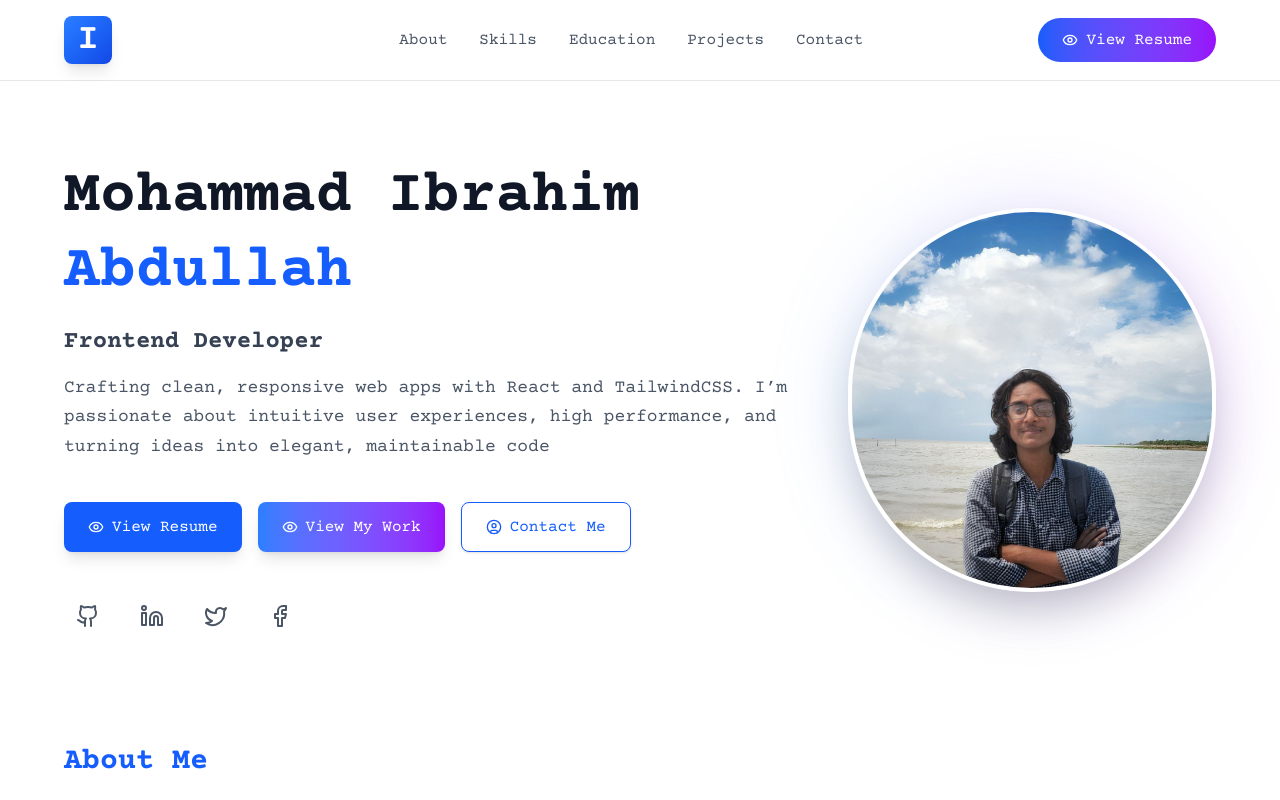
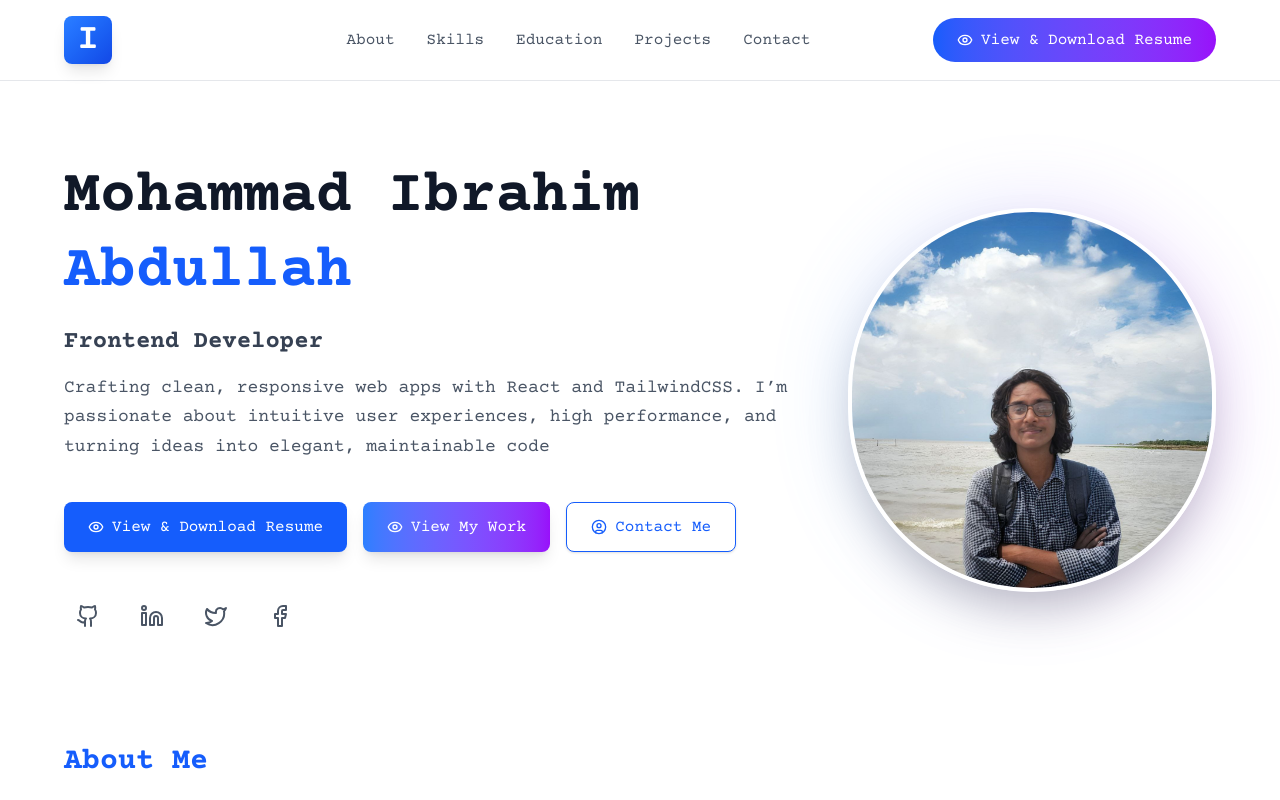
Before and after one commit to ibrahim3761/My-Portfolio, a React (Vite) app: page / in a window 1280 px wide. Shown: the top 800 px of the page. Built offline with nearby package versions, Linux system fonts and the light colour scheme.

Commit message:
resume-download-added

```diff
--- a/package.json
+++ b/package.json
@@ -13,6 +13,7 @@
     "@emailjs/browser": "^4.4.1",
     "@tailwindcss/vite": "^4.1.11",
     "lucide-react": "^0.525.0",
+    "motion": "^12.23.12",
     "react": "^19.1.0",
     "react-dom": "^19.1.0",
     "react-icons": "^5.5.0",
--- a/src/Component/Hero.jsx
+++ b/src/Component/Hero.jsx
@@ -1,4 +1,5 @@
 import React from "react";
+import { motion } from "motion/react";
 import { Github, Linkedin, Twitter, Facebook, Eye, CircleUser } from "lucide-react";
 import Image from "../assets/photo_2024-10-04_18-17-17.jpg";
 
@@ -10,11 +11,38 @@ const Hero = () => {
     }
   };
 
+  const resumePreviewLink =
+    "https://drive.google.com/file/d/1ooovy33xBhFi0Josgh9uGe1-w1v32FpV/view?usp=sharing";
+  const resumeDownloadLink =
+    "https://drive.google.com/uc?export=download&id=1ooovy33xBhFi0Josgh9uGe1-w1v32FpV";
+
+  // On click: open preview in new tab + trigger download
+  const handleResumeClick = () => {
+    window.open(resumePreviewLink, "_blank");
+
+    const link = document.createElement("a");
+    link.href = resumeDownloadLink;
+    link.setAttribute("download", "Mohammad_Ibrahim_Abdullah_Resume.pdf");
+    document.body.appendChild(link);
+    link.click();
+    document.body.removeChild(link);
+  };
+
   return (
-    <section className="container py-12 md:pt-30 md:pb-10 mt-10">
+    <motion.section
+      initial={{ opacity: 0, y: 20 }}
+      animate={{ opacity: 1, y: 0 }}
+      transition={{ duration: 0.8, ease: "easeOut" }}
+      className="container py-12 md:pt-30 md:pb-10 mt-10"
+    >
       <div className="flex flex-col md:flex-row justify-between gap-4 md:gap-8 lg:gap-12 items-center">
         {/* Content Section */}
-        <div className="space-y-2 md:space-y-6 text-center lg:text-left ">
+        <motion.div
+          initial={{ opacity: 0, y: 40 }}
+          animate={{ opacity: 1, y: 0 }}
+          transition={{ delay: 0.3, duration: 0.6, ease: "easeOut" }}
+          className="space-y-2 md:space-y-6 text-center lg:text-left"
+        >
           <div className="space-y-2 md:space-y-4">
             <h1 className="text-3xl md:text-5xl lg:text-6xl font-bold text-gray-900 leading-tight">
               Mohammad Ibrahim <br />{" "}
@@ -33,37 +61,50 @@ const Hero = () => {
           </div>
 
           {/* CTA Buttons */}
-          <div className="flex flex-col sm:flex-row flex-wrap gap-2 md:gap-4 pt-4 justify-center lg:justify-start">
-            <button
-              onClick={() =>
-                window.open(
-                  "https://drive.google.com/file/d/1ooovy33xBhFi0Josgh9uGe1-w1v32FpV/view?usp=sharing",
-                  "_blank"
-                )
-              }
-              className="cursor-pointer inline-flex items-center justify-center bg-blue-600 hover:bg-blue-700 text-white px-6 py-3 rounded-lg transition-all duration-200 hover:scale-105 shadow-lg hover:shadow-xl"
+          <motion.div
+            initial={{ opacity: 0, y: 40 }}
+            animate={{ opacity: 1, y: 0 }}
+            transition={{ delay: 0.7, duration: 0.6, ease: "easeOut" }}
+            className="flex flex-col sm:flex-row flex-wrap gap-2 md:gap-4 pt-4 justify-center lg:justify-start"
+          >
+            <motion.button
+              onClick={handleResumeClick}
+              whileHover={{ scale: 1.05 }}
+              whileTap={{ scale: 0.95 }}
+              className="cursor-pointer inline-flex items-center justify-center bg-blue-600 hover:bg-blue-700 text-white px-6 py-3 rounded-lg transition-all duration-200 shadow-lg hover:shadow-xl"
             >
               <Eye className="w-4 h-4 mr-2" />
-              View Resume
-            </button>
-            <button
+              View & Download Resume
+            </motion.button>
+
+            <motion.button
               onClick={() => scrollToSection("#projects")}
-              className="cursor-pointer inline-flex items-center justify-center bg-gradient-to-r from-blue-500 to-purple-600 hover:from-blue-600 hover:to-purple-700 text-white px-6 py-3 rounded-lg transition-all duration-200 hover:scale-105 shadow-lg hover:shadow-xl"
+              whileHover={{ scale: 1.05 }}
+              whileTap={{ scale: 0.95 }}
+              className="cursor-pointer inline-flex items-center justify-center bg-gradient-to-r from-blue-500 to-purple-600 hover:from-blue-600 hover:to-purple-700 text-white px-6 py-3 rounded-lg transition-all duration-200 shadow-lg hover:shadow-xl"
             >
               <Eye className="w-4 h-4 mr-2" />
               View My Work
-            </button>
-            <button
+            </motion.button>
+
+            <motion.button
               onClick={() => scrollToSection("#contact")}
-              className="cursor-pointer inline-flex items-center justify-center bg-white border border-blue-600 text-blue-600 hover:bg-blue-50 px-6 py-3 rounded-lg transition-all duration-200 hover:scale-105 shadow hover:shadow-md"
+              whileHover={{ scale: 1.05 }}
+              whileTap={{ scale: 0.95 }}
+              className="cursor-pointer inline-flex items-center justify-center bg-white border border-blue-600 text-blue-600 hover:bg-blue-50 px-6 py-3 rounded-lg transition-all duration-200 shadow hover:shadow-md"
             >
               <CircleUser className="w-4 h-4 mr-2" />
               Contact Me
-            </button>
-          </div>
+            </motion.button>
+          </motion.div>
 
           {/* Social Links */}
-          <div className="flex justify-center lg:justify-start gap-4 md:pt-4 pt-2">
+          <motion.div
+            initial={{ opacity: 0, y: 40 }}
+            animate={{ opacity: 1, y: 0 }}
+            transition={{ delay: 0.8, duration: 0.6, ease: "easeOut" }}
+            className="flex justify-center lg:justify-start gap-4 md:pt-4 pt-2"
+          >
             <a
               href="https://github.com/ibrahim3761"
               target="_blank"
@@ -103,11 +144,16 @@ const Hero = () => {
             >
               <Facebook className="w-6 h-6" />
             </a>
-          </div>
-        </div>
+          </motion.div>
+        </motion.div>
 
         {/* Image Section */}
-        <div className="flex justify-center">
+        <motion.div
+          initial={{ opacity: 0, scale: 0.8 }}
+          animate={{ opacity: 1, scale: 1 }}
+          transition={{ delay: 0.9, duration: 0.6, ease: "easeOut" }}
+          className="flex justify-center"
+        >
           <div className="relative">
             <div className="absolute inset-0 bg-gradient-to-r from-blue-400 to-purple-500 rounded-full blur-2xl opacity-20 animate-pulse"></div>
             <img
@@ -117,9 +163,9 @@ const Hero = () => {
               loading="eager"
             />
           </div>
-        </div>
+        </motion.div>
       </div>
-    </section>
+    </motion.section>
   );
 };
 
--- a/src/Component/Navbar.jsx
+++ b/src/Component/Navbar.jsx
@@ -24,6 +24,26 @@ const Navbar = () => {
     { href: "#projects", label: "Projects" },
     { href: "#contact", label: "Contact" },
   ];
+
+  // Resume links
+  const resumePreviewLink =
+    "https://drive.google.com/file/d/1ooovy33xBhFi0Josgh9uGe1-w1v32FpV/view?usp=sharing";
+  const resumeDownloadLink =
+    "https://drive.google.com/uc?export=download&id=1ooovy33xBhFi0Josgh9uGe1-w1v32FpV";
+
+  // Function to open preview and trigger download
+  const handleResumeClick = () => {
+    // Open preview
+    window.open(resumePreviewLink, "_blank");
+
+    // Trigger download
+    const link = document.createElement("a");
+    link.href = resumeDownloadLink;
+    link.setAttribute("download", "Ibrahim_Resume.pdf");
+    document.body.appendChild(link);
+    link.click();
+    document.body.removeChild(link);
+  };
 
   return (
     <nav
@@ -56,19 +76,16 @@ const Navbar = () => {
 
           {/* Desktop CTA Button */}
           <div className="hidden md:block">
-            <a
-              href="https://drive.google.com/file/d/1ooovy33xBhFi0Josgh9uGe1-w1v32FpV/view?usp=sharing"
-              target="_blank"
-              rel="noopener noreferrer"
+            <button
+              onClick={handleResumeClick}
+              className="cursor-pointer relative group bg-gradient-to-r from-blue-600 to-purple-600 text-white px-6 py-2.5 rounded-full font-medium transition-all duration-300 hover:shadow-lg hover:shadow-blue-500/25 hover:scale-105 active:scale-95 overflow-hidden"
             >
-              <button className="cursor-pointer relative group bg-gradient-to-r from-blue-600 to-purple-600 text-white px-6 py-2.5 rounded-full font-medium transition-all duration-300 hover:shadow-lg hover:shadow-blue-500/25 hover:scale-105 active:scale-95 overflow-hidden">
               <div className="absolute inset-0 bg-gradient-to-r from-blue-700 to-purple-700 rounded-full opacity-0 group-hover:opacity-100 transition-opacity duration-300 z-0"></div>
               <span className="relative z-10 flex items-center space-x-2">
                 <Eye className="w-4 h-4 transition-transform group-hover:translate-y-0.5" />
-                  <span>View Resume</span>
+                <span>View & Download Resume</span>
               </span>
             </button>
-            </a>
           </div>
 
           {/* Mobile Menu Button */}
@@ -122,27 +139,26 @@ const Navbar = () => {
                 {link.label}
               </a>
             ))}
+
+            {/* Mobile Resume Button */}
             <div
               className={`pt-4 border-t border-gray-200 transform transition-all duration-300 ${
                 isOpen ? "translate-x-0 opacity-100" : "-translate-x-4 opacity-0"
               }`}
               style={{ transitionDelay: "250ms" }}
             >
-              <a
-                href="https://drive.google.com/file/d/1_nzCVEfPgwMRL2jGewb2uzFsm3760Dda/view?usp=sharing"
-                target="_blank"
-                rel="noopener noreferrer"
-              >
               <button
-                  onClick={closeMenu}
+                onClick={() => {
+                  handleResumeClick();
+                  closeMenu();
+                }}
                 className="w-full group bg-gradient-to-r from-blue-600 to-purple-600 text-white px-6 py-3 rounded-full font-medium transition-all duration-300 hover:shadow-lg hover:shadow-blue-500/25 active:scale-95"
               >
                 <span className="flex items-center justify-center space-x-2">
                   <Eye className="w-4 h-4 transition-transform group-hover:translate-y-0.5" />
-                    <span>View Resume</span>
+                  <span>View & Download Resume</span>
                 </span>
               </button>
-              </a>
             </div>
           </div>
         </div>
```
Also changed, not shown: src/Component/About.jsx (+34 -11 lines), 1 other file (tests, documents, lock files or other folders). Lines whose indentation alone changed are shown as unchanged.
